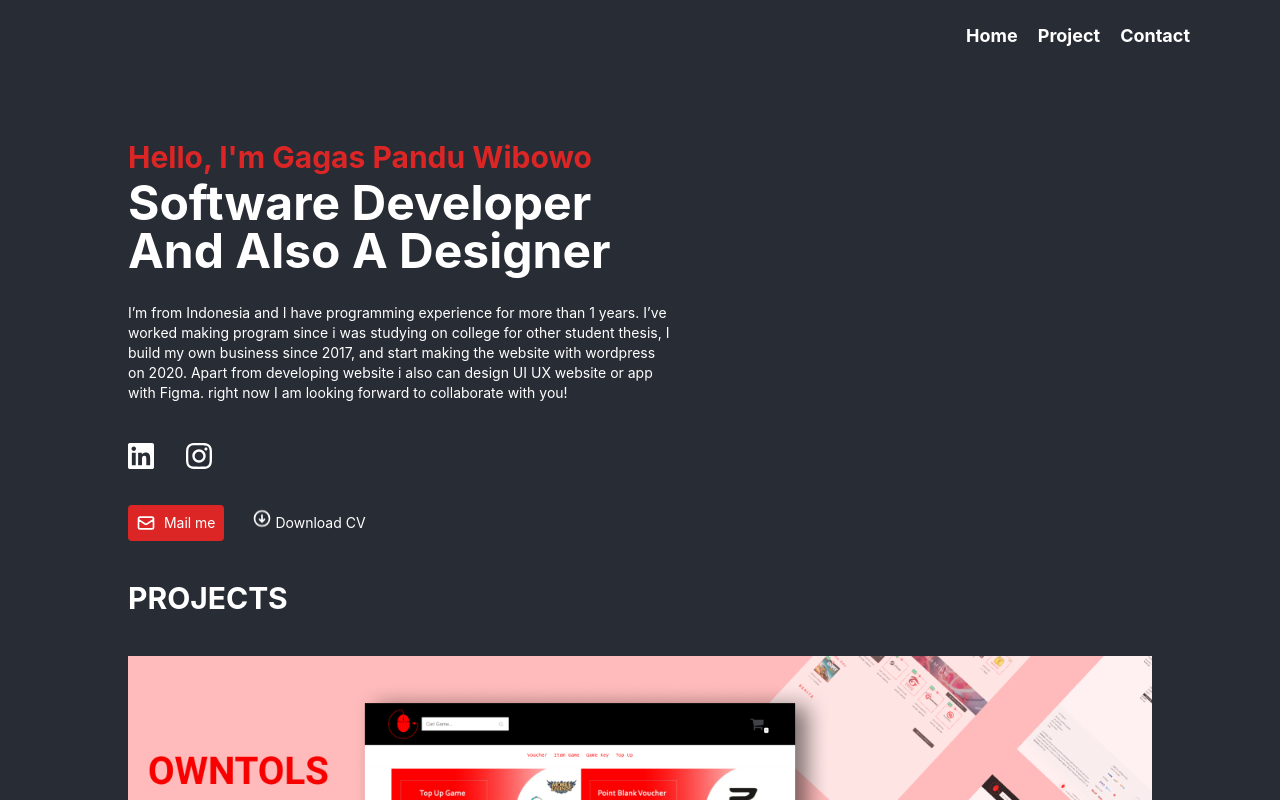
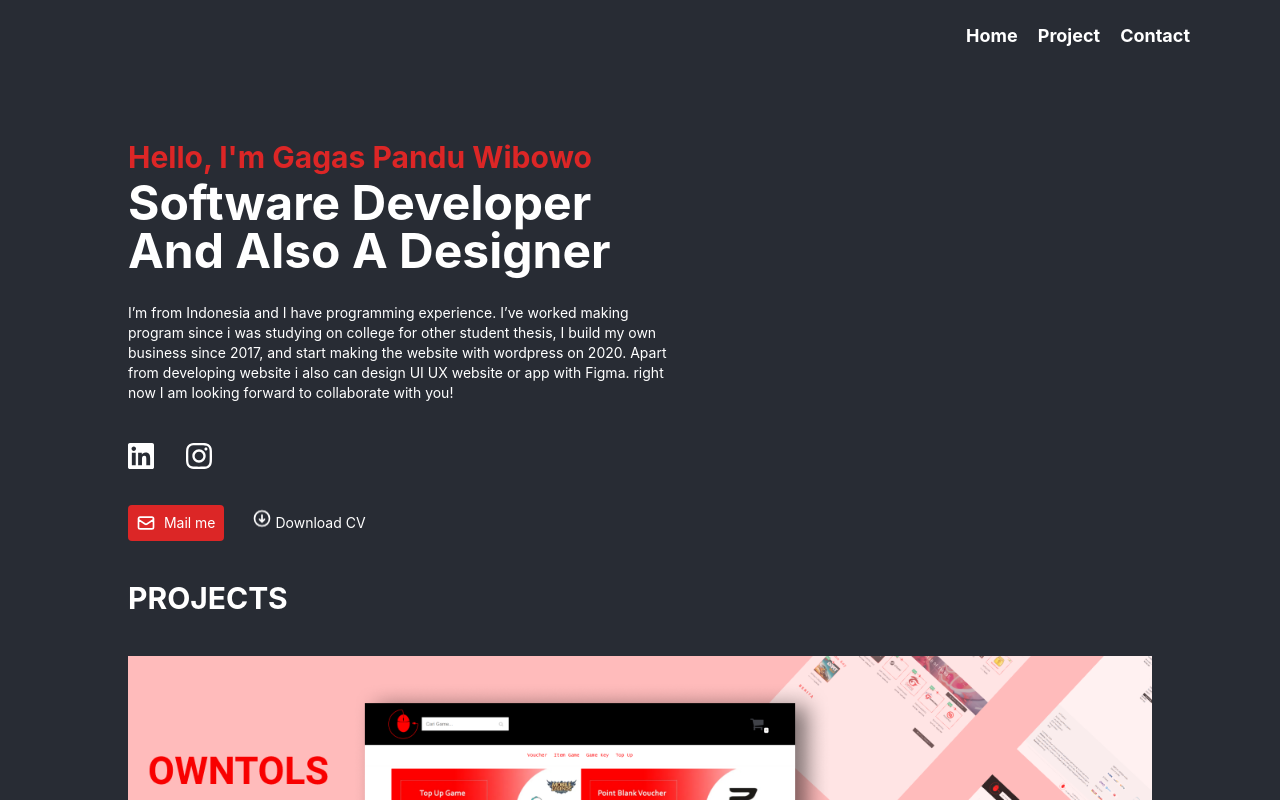
Before and after one commit to gagaspanduw/gagaspanduw.github.io, a React (Create React App) app: page / in a window 1280 px wide. Shown: the top 800 px of the page. Built offline with nearby package versions, Linux system fonts and the light colour scheme.

Commit message:
remove 1 year experience

```diff
--- a/src/pages/home.js
+++ b/src/pages/home.js
@@ -20,7 +20,7 @@ const Home = (props) => (
                 <div>
                     <h3 className="text-red-600 text-3xl font-bold">Hello, I'm Gagas Pandu Wibowo</h3>
                     <h2 className="font-bold text-5xl pt-1 pb-1">Software Developer And Also A Designer</h2>
-                    <p className="text-sm pt-6 pb-6">I’m from Indonesia and I have programming experience for more than 1 years.
+                    <p className="text-sm pt-6 pb-6">I’m from Indonesia and I have programming experience.
                     I’ve worked making program since i was studying on college for other student thesis,
                     I build my own business since 2017, and start making the website with wordpress on 2020.
                     Apart from developing website i also can design UI UX website or app with Figma.
```
